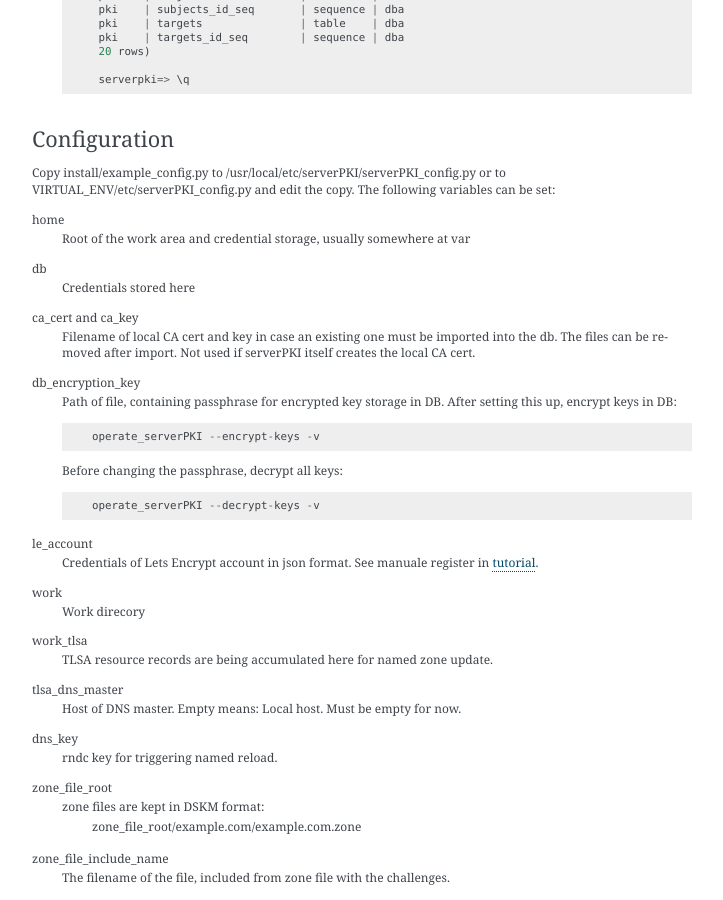
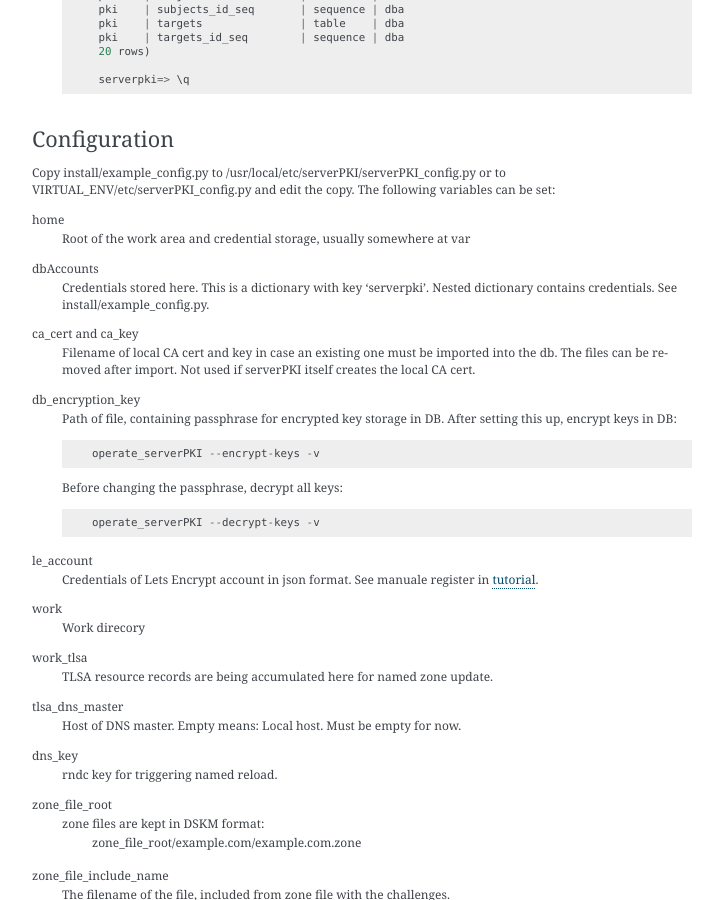
Before and after one commit to mc3/serverPKI, a Sphinx documentation site: the page built from docs/installation.rst, in a window 1280 px wide and 900 px high, scrolled down 746 px. Shown: the whole window, without its empty margins (388-1111 px from the left). Built offline with Sphinx 7.4.7, drawn with Linux system fonts in a browser that asks for light colours.

Commit message:
Document config keyword change

```diff
--- a/docs/CHANGELOG.rst
+++ b/docs/CHANGELOG.rst
@@ -61,6 +61,8 @@ Changelog
 0.9.4 (2019-02-21)
 ------------------
 
+- INCOMPATIBLE CHANGE in configuration file syntax: dbAccounts keyword has been
+  changed from 'pki_dev' to 'serverpki'. See install example_config.py
 - Multiple local CA certs for CA cert roll over
 - Increased hash size to 512 (CA cert) resp. 384 bits (server/client cert)
 - Cert (including CA cert) export by cert serial number implemented.
--- a/docs/installation.rst
+++ b/docs/installation.rst
@@ -68,8 +68,9 @@ The following variables can be set:
 home
         Root of the work area and credential storage, usually somewhere at var
 
-db
-        Credentials stored here
+dbAccounts
+        Credentials stored here. This is a dictionary with key 'serverpki'.
+        Nested dictionary contains credentials. See install/example_config.py.
 
 ca_cert and ca_key
         Filename of local CA cert and key in case an existing one must be
```
